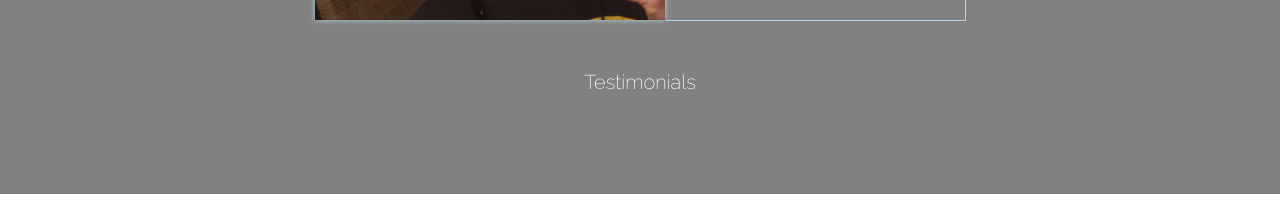
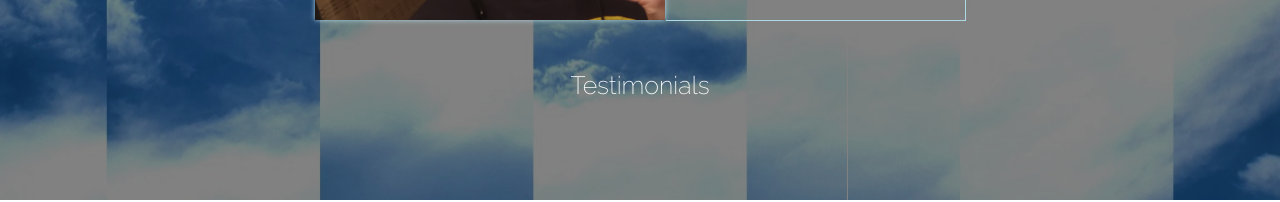
Before and after one commit to gheezl/freelance-website, a React (Create React App) app: page /about in a window 1280 px wide. Shown: the part 1204-1406 px from the top of the page. Built offline with nearby package versions, Linux system fonts and the light colour scheme.

Commit message:
Added a new background

```diff
--- a/src/components/about/about.css
+++ b/src/components/about/about.css
@@ -1,15 +1,15 @@
+.about-border {
+    background-color: rgba(0, 0, 0, 0.493);
+    padding-top: 50px;
+    padding-bottom: 50px;
+    color: white;
+}
+
 .about-me {
     display: flex;
     justify-content: center;
     font-size: 25px;
     margin-bottom: 50px;
-}
-
-.about-border {
-    background-color: rgba(0, 0, 0, 0.493);
-    padding-top: 50px;
-    padding-bottom: 50px;
-    color: white;
 }
 
 .description-image {
@@ -38,6 +38,6 @@
 .testimonials {
     display: flex;
     justify-content: center;
-    font-size: 20px;
+    font-size: 25px;
     margin-bottom: 50px;
 }
--- a/src/components/background-image/background-image.jsx
+++ b/src/components/background-image/background-image.jsx
@@ -1,7 +1,7 @@
 import React, { Fragment } from 'react';
 import './background-image.css';
 
-import Clouds from "../../images/clouds4.jpg"
+import Clouds from "../../images/clouds6.jpg"
 
 
 const BackgroundImage = () => {
```
Also changed, not shown: src/images/clouds5.jpg (added), src/images/clouds6.jpg (added).
